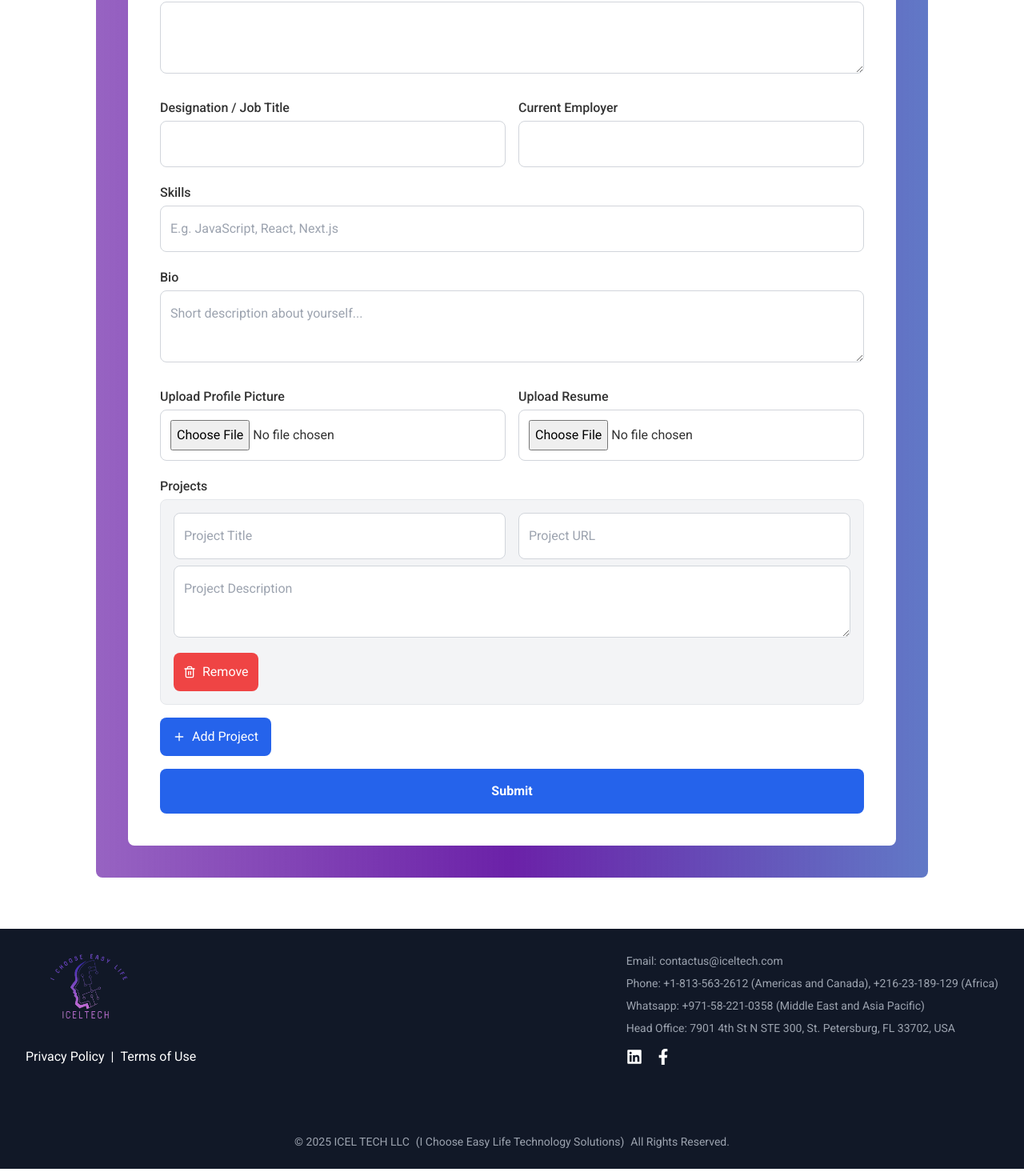
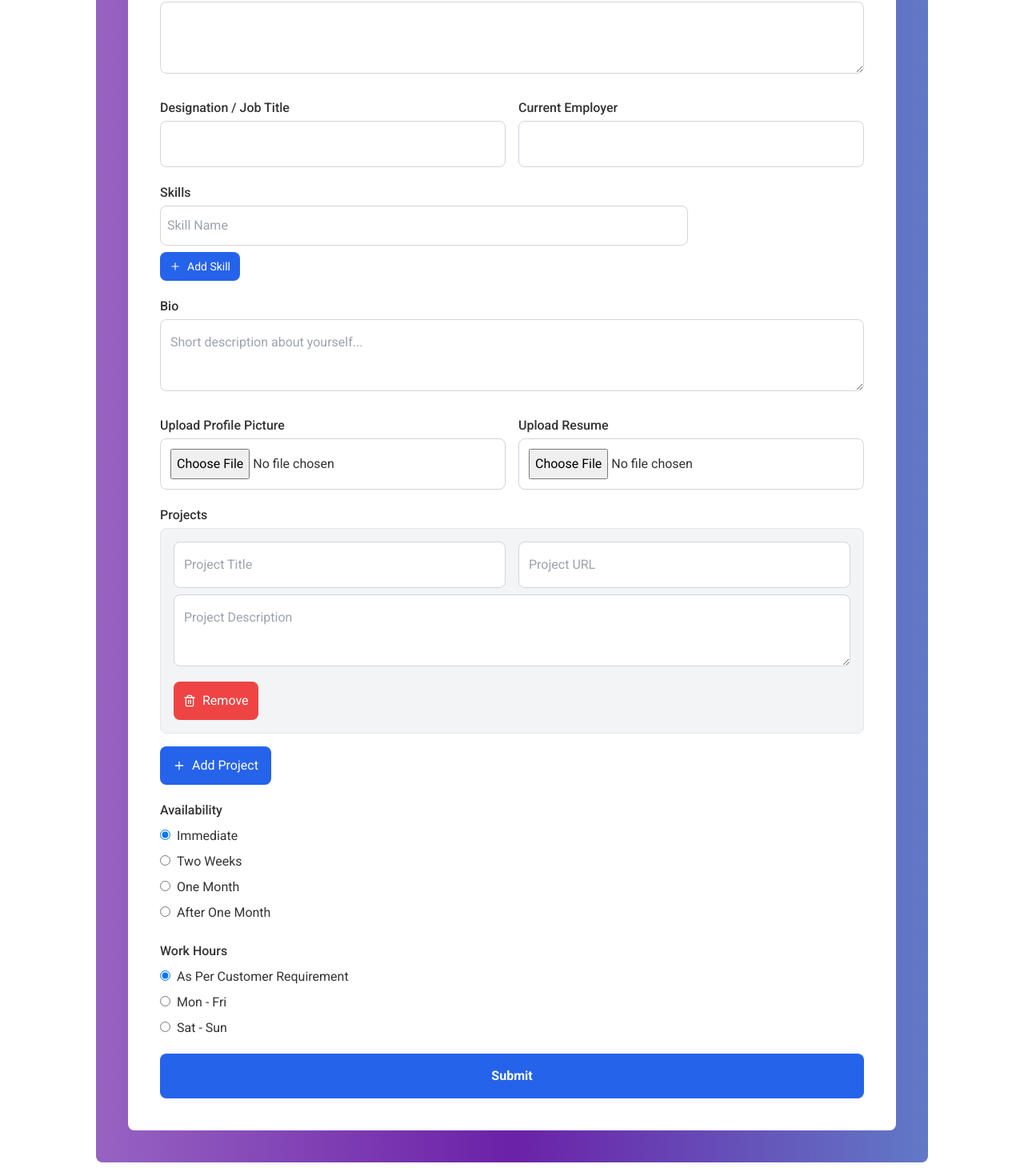
Before and after one commit to shoibaldas/next-job-app, a Next.js app: page /consultants/hireme in a window 1280 px wide. Shown: the part 958-2428 px from the top of the page at 80% size. Built offline with nearby package versions, Linux system fonts and the light colour scheme.

Commit message:
ui changes done as per requirement and as well as the function and API payload

```diff
--- a/src/app/(site)/consultants/[id]/page.jsx
+++ b/src/app/(site)/consultants/[id]/page.jsx
@@ -3,6 +3,8 @@ import React, { useEffect, useState } from 'react';
 import Banner from '@/components/Banner';
 import BreadCrumbs from '@/components/BreadCrumbs';
 import { FaBriefcase, FaMapMarkerAlt, FaCode, FaFilePdf, FaEnvelope } from "react-icons/fa";
+import { FiClock } from "react-icons/fi";
+import { MdBusinessCenter, MdOutlineEventAvailable } from "react-icons/md";
 import { useParams, useSearchParams } from 'next/navigation';
 import Loader from '@/components/Loader';
 import axios from 'axios';
@@ -21,6 +23,10 @@ export default function ConsultantProfile() {
   const [loading, setLoading] = useState(true);
   const [error, setError] = useState(null);
 
+  const formatText = (text) => {
+    return text.replace(/_/g, " ").replace(/\b\w/g, (char) => char.toUpperCase());
+  };
+
   useEffect(() => {
     if (!id) return;
 
@@ -28,7 +34,7 @@ export default function ConsultantProfile() {
       try {
         const response = await axios.get(`https://next-job-backend.vercel.app/api/consultant-profiles/${id}`);
         setConsultant(response.data);
-        console.log()
+        console.log(response.data)
       } catch (err) {
         setError("Failed to load consultant profile.");
       } finally {
@@ -38,6 +44,11 @@ export default function ConsultantProfile() {
 
     fetchConsultant();
   }, [id]);
+
+  const getSkillColor = (index) => {
+    const colors = ['blue', 'green', 'yellow', 'red', 'purple', 'indigo', 'teal', 'orange', 'pink'];
+    return colors[index % colors.length]; // Cycle through colors
+  };
 
   if (loading) return <Loader></Loader>;
   if (error) return <div className="text-red-500">{error}</div>;
@@ -52,6 +63,7 @@ export default function ConsultantProfile() {
       <div className='min-h-screen py-10'>
         <div className="max-w-6xl mx-auto bg-white shadow-lg rounded-lg p-6">
           {/* Profile Header */}
+          <div className='flex justify-between'>
             <div className="flex flex-col md:flex-row items-center md:items-start">
               {/* Profile Image */}
               <div className="w-32 h-32 md:w-40 md:h-40 overflow-hidden rounded-full border-4 border-blue-500">
@@ -78,6 +90,14 @@ export default function ConsultantProfile() {
                 </p>
               </div>
             </div>
+            <div>
+              <button
+                className="flex items-center text-white bg-blue-600 hover:bg-blue-700 px-4 py-2 rounded-lg"
+              >
+                <MdBusinessCenter className="mr-2" /> Hire
+              </button>
+            </div>
+          </div>
 
           {/* Bio & Contact */}
           <div className="mt-6">
@@ -85,16 +105,45 @@ export default function ConsultantProfile() {
             <p className="text-gray-600 mt-2">{consultant.bio}</p>
           </div>
 
+          {/* Work Hours */}
+          <div className="mt-6">
+            <h3 className="text-lg font-semibold text-gray-700">Work Hours</h3>
+            <div className="flex items-center gap-2">
+              <FiClock size={20} color='purple' />
+              <span className='text-gray-800'>{formatText(consultant.workHours)}</span>
+            </div>
+          </div>
+
+          {/* Work Hours */}
+          <div className="mt-6">
+            <h3 className="text-lg font-semibold text-gray-700">Availablity</h3>
+            <div className="flex items-center gap-2">
+              <MdOutlineEventAvailable size={20} color='green' />
+              <span>{formatText(consultant.availability)}</span>
+            </div>
+          </div>
+
+          <div className='flex items-center gap-2 mt-3'>
+
+          </div>
+
           {/* Skills */}
           <div className="mt-6">
             <h3 className="text-lg font-semibold text-gray-700">Skills</h3>
             <p className="text-blue-600 flex items-center mt-2">
-              <FaCode className="mr-2" /> {consultant.skills}
+              {consultant.skills.map((skill, index) => (
+                <span
+                  key={index}
+                  className={`inline-block bg-${getSkillColor(index)}-100 text-${getSkillColor(index)}-800 rounded-full px-3 py-1 text-sm font-medium mr-2`}
+                >
+                  {skill} {/* Access skill.name instead of splitting a string */}
+                </span>
+              ))}
             </p>
           </div>
 
           {/* Resume & Email */}
-          <div className="mt-6 flex flex-col md:flex-row items-center md:items-start space-y-3 md:space-y-0 md:space-x-6">
+          {/* <div className="mt-6 flex flex-col md:flex-row items-center md:items-start space-y-3 md:space-y-0 md:space-x-6">
             <a
               href={consultant.resumeUrl}
               target="_blank"
@@ -110,16 +159,27 @@ export default function ConsultantProfile() {
             >
               <FaEnvelope className="mr-2" /> Contact
             </a>
-          </div>
+          </div> */}
 
           {/* Projects Section */}
           <div className="mt-6">
             <h3 className="text-lg font-semibold text-gray-700">Projects</h3>
             {consultant.projects.length > 0 ? (
-              <ul className="list-disc list-inside mt-2">
+              <ul className="mt-2 space-y-3">
                 {consultant.projects.map((project, index) => (
-                  <li key={index} className="text-gray-600">
-                    {project}
+                  <li key={index} className="border p-4 rounded-lg bg-gray-100">
+                    <h4 className="font-medium text-blue-600">{project.title}</h4>
+                    <p className="text-gray-700">{project.description}</p>
+                    {project.url && (
+                      <a
+                        href={project.url}
+                        target="_blank"
+                        rel="noopener noreferrer"
+                        className="text-blue-500 underline mt-1 inline-block"
+                      >
+                        Visit Project
+                      </a>
+                    )}
                   </li>
                 ))}
               </ul>
@@ -127,6 +187,7 @@ export default function ConsultantProfile() {
               <p className="text-gray-500 mt-2">No projects listed.</p>
             )}
           </div>
+
         </div>
       </div>
 
--- a/src/app/(site)/consultants/hireme/page.jsx
+++ b/src/app/(site)/consultants/hireme/page.jsx
@@ -21,15 +21,22 @@ const HireMe = () => {
             address: "",
             designation: "",
             employer: "",
-            skills: "",
+            skills: [{ name: "" }],
             bio: "",
             projects: [{ title: "", description: "", url: "" }],
+            availability: "Immediate",
+            workHours: "As_Per_Customer_Requirement",
         },
     });
 
     const { fields, append, remove } = useFieldArray({
         control,
         name: "projects",
+    });
+
+    const { fields: skillFields, append: appendSkill, remove: removeSkill } = useFieldArray({
+        control,
+        name: "skills",
     });
 
     const [resume, setResume] = useState(null);
@@ -48,38 +55,6 @@ const HireMe = () => {
     };
 
     const onSubmit = async (data) => {
-        // try {
-        //     const formData = new FormData();
-        //     formData.append("firstName", data.firstName);
-        //     formData.append("lastName", data.lastName);
-        //     formData.append("email", data.email);
-        //     formData.append("address", data.address);
-        //     formData.append("designation", data.designation);
-        //     formData.append("employer", data.employer);
-        //     formData.append("skills", data.skills);
-        //     formData.append("bio", data.bio);
-        //     formData.append("resume", resume);  // Attach resume file
-        //     formData.append("profilePic", profilePic);  // Attach profile picture
-
-        //     // Append projects dynamically
-        //     data.projects.forEach((project, index) => {
-        //         formData.append(`projects[${index}][title]`, project.title);
-        //         formData.append(`projects[${index}][description]`, project.description);
-        //         formData.append(`projects[${index}][url]`, project.url);
-        //     });
-
-        //     const response = await axios.post('https://next-job-backend.vercel.app:3307/upload', formData, {
-        //         headers: {
-        //             'Content-Type': 'multipart/form-data',
-        //         },
-        //     });
-
-        //     console.log("Response:", response.data);
-        //     alert("Form submitted successfully!");
-        // } catch (error) {
-        //     console.error("Error submitting form:", error);
-        //     alert("Failed to submit the form. Please try again.");
-        // }
         try {
             let resumeUrl = null, profilePicUrl = null;
 
@@ -102,21 +77,24 @@ const HireMe = () => {
                 address: data.address,
                 designation: data.designation,
                 employer: data.employer,
-                skills: data.skills,
+                skills: data.skills.map(skill => skill.name),
                 bio: data.bio,
                 resumeUrl,
                 profilePicUrl,
                 projects: data.projects,
+                availability: data.availability,
+                workHours: data.workHours,
                 isPending: true,
                 isApproved: false
             };
 
-            const response = await axios.post("https://next-job-backend.vercel.app:3307/api/consultants", consultantData, {
+            const response = await axios.post("https://next-job-backend.vercel.app/api/consultants", consultantData, {
                 headers: { "Content-Type": "application/json" },
             });
 
             console.log("Response:", response.data);
             alert("Consultant profile submitted successfully!");
+            window.location.reload();
         } catch (error) {
             console.error("Error submitting form:", error);
             alert("Submission failed. Please try again.");
@@ -232,15 +210,32 @@ const HireMe = () => {
                                         </div>
                                     </div>
 
-                                    {/* Skills & Bio */}
+                                    {/* Skills (Repeater Field) */}
                                     <div>
                                         <label className="block font-medium">Skills</label>
-                                        <input
-                                            {...register("skills")}
-                                            className="w-full p-3 border border-gray-300 rounded-lg focus:ring focus:ring-blue-300"
-                                            placeholder="E.g. JavaScript, React, Next.js"
-                                        />
+                                        {skillFields.map((item, index) => (
+                                            <div key={item.id} className="flex items-center gap-2 mb-2">
+                                                <input
+                                                    {...register(`skills.${index}.name`, { required: "Skill is required" })}
+                                                    className="w-3/4 p-2 border border-gray-300 rounded-lg focus:ring focus:ring-blue-300"
+                                                    placeholder="Skill Name"
+                                                />
+                                                {skillFields.length > 1 && ( // Prevent removal if it's the last skill
+                                                    <button type="button" onClick={() => removeSkill(index)} className="text-red-500">
+                                                        <FiTrash2 />
+                                                    </button>
+                                                )}
+                                            </div>
+                                        ))}
+                                        <button
+                                            type="button"
+                                            onClick={() => appendSkill({ name: "" })}
+                                            className="bg-blue-600 text-white px-3 py-2 rounded-lg flex items-center mt-2 text-sm"
+                                        >
+                                            <FiPlus className="mr-2" /> Add Skill
+                                        </button>
                                     </div>
+
 
                                     <div>
                                         <label className="block font-medium">Bio</label>
@@ -314,6 +309,28 @@ const HireMe = () => {
                                         </button>
                                     </div>
 
+                                    {/* Availability (Radio Buttons) */}
+                                    <div>
+                                        <label className="block font-medium">Availability</label>
+                                        {["Immediate", "Two_Weeks", "One_Month", "After_One_Month"].map(value => (
+                                            <label key={value} className="block">
+                                                <input type="radio" value={value} {...register("availability")} className="mr-2" />
+                                                {value.replace(/_/g, " ")}
+                                            </label>
+                                        ))}
+                                    </div>
+
+                                    {/* Work Hours (Radio Buttons) */}
+                                    <div>
+                                        <label className="block font-medium">Work Hours</label>
+                                        {["As_Per_Customer_Requirement", "Mon_-_Fri", "Sat_-_Sun"].map(value => (
+                                            <label key={value} className="block">
+                                                <input type="radio" value={value} {...register("workHours")} className="mr-2" />
+                                                {value.replace(/_/g, " ")}
+                                            </label>
+                                        ))}
+                                    </div>
+
                                     {/* Submit Button */}
                                     <button
                                         type="submit"
```
Also changed, not shown: src/app/(site)/consultants/page.jsx (+25 -7 lines). Lines whose indentation alone changed are shown as unchanged.
